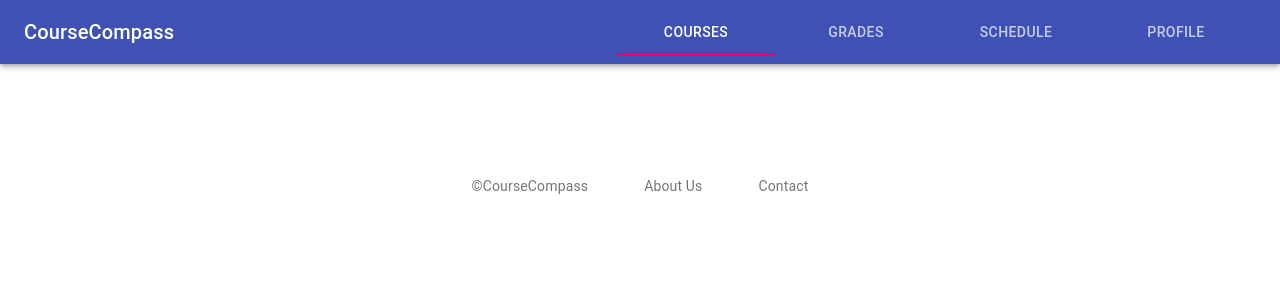
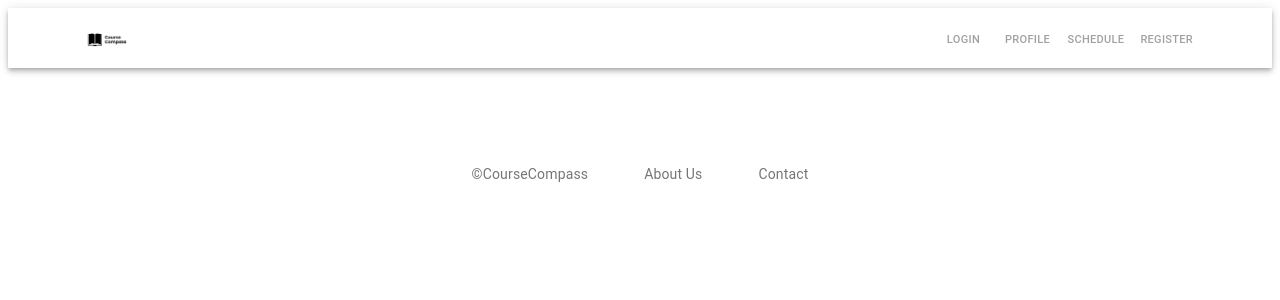
Before and after one commit to mueedqadri/course_compass, a React (Create React App) app: page / in a window 1280 px wide. Shown: the top 300 px of the page. Built offline with nearby package versions, Linux system fonts and the light colour scheme.

Commit message:
add nav menu

```diff
--- a/src/Shared/Header.jsx
+++ b/src/Shared/Header.jsx
@@ -1,90 +1,90 @@
 import React from 'react';
 import AppBar from '@material-ui/core/AppBar';
-import Toolbar from '@material-ui/core/Toolbar';
-import Tabs from '@material-ui/core/Tabs';
-import Tab from '@material-ui/core/Tab';
-import Typography from '@material-ui/core/Typography';
 import { makeStyles } from '@material-ui/core/styles';
-import Box from '@material-ui/core/Box';
+import logo from '../images/Logo.png';
+import { Grid, Button, Toolbar, Avatar} from "@material-ui/core"
+
+import { Link} from "react-router-dom";
 
 
 const useStyles = makeStyles((theme) => ({
-    toolbar: {
-        minHeight: 68,
-        alignItems: 'flex-start',
+
+  row:{
+    flexGrow:1
   },
-    logo:{
-        height: '5 em',
-        width: '11em',
-        marginTop: theme.spacing(1),
+  grow:{
+    flexGrow:1
   },
-    item: {
-        size: '10 em',
+  container:{
+    width:1170,
+    margin:"auto"
   },
-    root: {
-        flexGrow: 1,
+  buttonFontSize:{
+    fontSize:"11px",
+    color:"#a1a1a1"
   },
-    menuButton: {
-      marginRight: theme.spacing(2),
+
+  AppBar:{
+    height:60,
+    backgroundColor:"#fff",
+    backgroundSize:"cover"
   },
-     title: {
-     flexGrow: 1,
+  mainLogo:{
+    color: "#a1a1a1",
+    justifyContent:"left",
+    '&:hover':{
+      background:"transparent"
+    }
   },
+
+  avatar:{
+    height:"120%",
+    borderRadius:0,
+  },
+
+  loginButton:{
+    background:"#e91e63",
+    color:"#fff",
+    borderRadius:"25px",
+    padding:"0px 25px",
+
+    '&:hover':{
+      background: 'blue',
+      boxShadow: "0px 2px 10px #888888"
+    }
+  }
 }))
 
 export default function Header(){
+
     const classes = useStyles();
-    const [value, setValue] = React.useState(0);
 
-    function TabPanel(props) {
-  const { children, value, index, ...other } = props;
+    return(
+    <div className={classes.root}>
+        <AppBar position="static" color="default" className={classes.AppBar}>
+        <Grid item sm={12} xs={12} className={classes.container}>
+            <Toolbar>
+            <Grid className={classes.grow}>
+                <Button className={[classes.mainLogo]}>
+                <Avatar src={logo} className={classes.avatar} />
+                </Button>
+            </Grid>
 
-  return (
-    <div
-      role="tabpanel"
-      hidden={value !== index}
-      id={`simple-tabpanel-${index}`}
-      aria-labelledby={`simple-tab-${index}`}
-      {...other}
-    >
-      {value === index && (
-        <Box p={3}>
-          <Typography>{children}</Typography>
-        </Box>
-      )}
+            <Link to="/login" style={{ textDecoration: 'none' }}>
+                <Button color="inherit" className={classes.buttonFontSize}>Login</Button>
+            </Link>
+            <Link to="/profile" style={{ textDecoration: 'none' }}>
+                <Button color="inherit" className={classes.buttonFontSize}>Profile</Button>
+            </Link>
+            <Link to="/schedule" style={{ textDecoration: 'none' }}>
+                <Button color="inherit" className={classes.buttonFontSize}>Schedule</Button>
+            </Link>
+            <Link to="/register" style={{ textDecoration: 'none' }}>
+                <Button color="inherit" className={classes.buttonFontSize}>Register</Button>
+            </Link>
+            </Toolbar>
+        </Grid>
+        </AppBar>
     </div>
-  );
+    )
 }
-
-    const handleChange = (event, newValue) => {
-    setValue(newValue);
-    };
-
-    return (
-
-    <div className={classes.root}>
-    <AppBar>
-        <Toolbar>
-            <Typography variant="h6" className={classes.title}>
-                CourseCompass
-            </Typography>
-                <Tabs value={value} onChange={handleChange} aria-label="navmenu">
-                        <Tab label="Courses" />
-                        <Tab label="Grades" />
-                        <Tab label="Schedule" />
-                        <Tab label="Profile" />
-                </Tabs>
-        </Toolbar>
-    </AppBar>
-    <TabPanel value={value} index={0}>
-        Item One
-    </TabPanel>
-    <TabPanel value={value} index={1}>
-        Item Two
-    </TabPanel>
-    <TabPanel value={value} index={2}>
-        Item Three
-    </TabPanel>
-    </div>
-    );
-}
```
Lines whose indentation alone changed are shown as unchanged.
